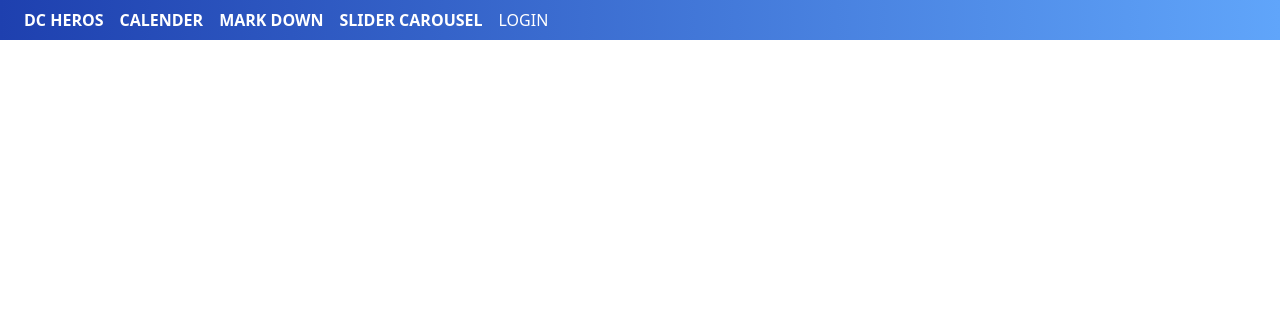
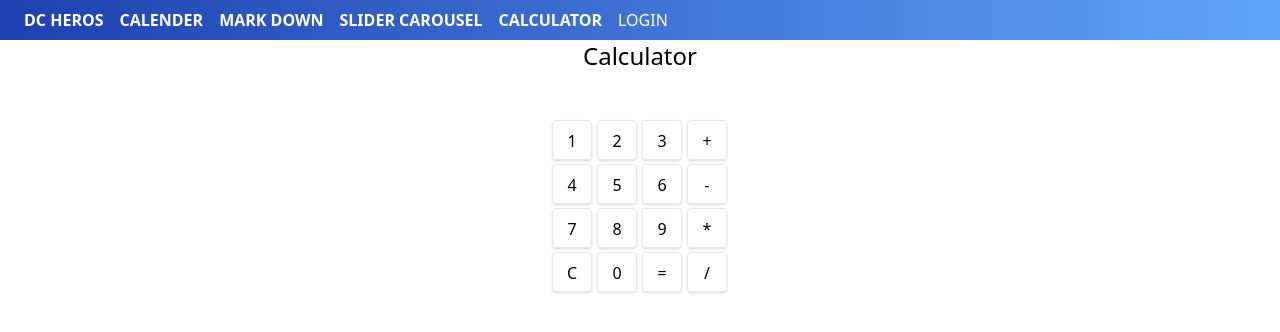
Before and after one commit to ashishakya/vue3, a Vue app: page /calculator in a window 1280 px wide. Shown: the top 332 px of the page. Built offline with nearby package versions, Linux system fonts and the light colour scheme; no server answers.

Commit message:
calculator

```diff
--- /dev/null
+++ b/src/Pages/Calculator.vue
@@ -0,0 +1,103 @@
+<template>
+  <section class="flex w-full">
+    <div class="mx-auto">
+      <h1 class="text-2xl text-center">Calculator</h1>
+      <p
+          class="text-3xl text-right mt-10 mb-2 w-44 h-15 overflow-x-scroll"
+          style="direction: rtl"
+          v-text="currentNumber"
+      />
+      <small>{{ previousNumber}} {{ selectedOperation}} {{ currentNumber }}</small>
+      <div class="grid grid-cols-4 gap-1">
+        <button @click="handleClick('1')" class="p-2 border rounded shadow w-10 h-10">1</button>
+        <button @click="handleClick('2')" class="p-2 border rounded shadow w-10 h-10">2</button>
+        <button @click="handleClick('3')" class="p-2 border rounded shadow w-10 h-10">3</button>
+        <button @click="handleClick('+')" class="p-2 border rounded shadow w-10 h-10">+</button>
+        <button @click="handleClick('4')" class="p-2 border rounded shadow w-10 h-10">4</button>
+        <button @click="handleClick('5')" class="p-2 border rounded shadow w-10 h-10">5</button>
+        <button @click="handleClick('6')" class="p-2 border rounded shadow w-10 h-10">6</button>
+        <button @click="handleClick('-')" class="p-2 border rounded shadow w-10 h-10">-</button>
+        <button @click="handleClick('7')" class="p-2 border rounded shadow w-10 h-10">7</button>
+        <button @click="handleClick('8')" class="p-2 border rounded shadow w-10 h-10">8</button>
+        <button @click="handleClick('9')" class="p-2 border rounded shadow w-10 h-10">9</button>
+        <button @click="handleClick('*')" class="p-2 border rounded shadow w-10 h-10">*</button>
+        <button @click="handleClick('C')" class="p-2 border rounded shadow h-10 w-10">C</button>
+        <button @click="handleClick('0')" class="p-2 border rounded shadow h-10 w-10">0</button>
+        <button @click="handleClick('=')" class="p-2 border rounded shadow h-10 w-10">=</button>
+        <button @click="handleClick('/')" class="p-2 border rounded shadow h-10 w-10">/</button>
+      </div>
+    </div>
+  </section>
+</template>
+<script>
+import {onBeforeUnmount, onMounted, ref} from "vue"
+
+export default {
+  setup() {
+    const operations = ["+", "-", "*", "/"];
+    const numbers = [1,2,3,4,5,6,7,8,9,0];
+    const currentNumber = ref("");
+    const previousNumber = ref("");
+    const selectedOperation = ref("");
+
+    function handleClick(value) {
+      if (value === "=" || value === "Enter") calculate();
+      else if (operations.includes(value)) applyOperation(value);
+      else if (value === "C") clear();
+      else if (numbers.includes(+value)) appendDigit(value);
+    }
+
+    function appendDigit(value) {
+      currentNumber.value += value;
+    }
+
+    function applyOperation(value) {
+      calculate()
+      previousNumber.value = currentNumber.value
+      currentNumber.value = ""
+      selectedOperation.value = value
+    }
+
+    function calculate() {
+      if (selectedOperation.value === "*") multiply()
+      else if (selectedOperation.value === "-") subtract()
+      else if (selectedOperation.value === "+") sum()
+      else if (selectedOperation.value === "/") divide()
+      previousNumber.value=""
+      selectedOperation.value=""
+    }
+
+    function clear() {
+      currentNumber.value = ""
+    }
+
+    function multiply() {
+      currentNumber.value = +previousNumber.value * +currentNumber.value
+    }
+
+    function subtract() {
+      currentNumber.value = +previousNumber.value - +currentNumber.value
+    }
+
+    function sum() {
+      currentNumber.value = (+previousNumber.value) + (+currentNumber.value)
+    }
+
+    function divide() {
+      currentNumber.value = +previousNumber.value / +currentNumber.value
+    }
+
+    const handleKeyDown = e =>handleClick(e.key)
+
+    onMounted(()=>window.addEventListener("keydown", handleKeyDown))
+
+    onBeforeUnmount(()=>window.removeEventListener("keydown", handleKeyDown))
+
+    return {currentNumber, handleClick, selectedOperation, previousNumber}
+  }
+}
+</script>
+
+<style scoped>
+
+</style>
--- a/src/components/AppHeader.vue
+++ b/src/components/AppHeader.vue
@@ -16,6 +16,7 @@ export default {
         {to:"calender", title: "CALENDER"},
         {to:"markdown", title: "MARK DOWN"},
         {to:"slider", title: "SLIDER CAROUSEL"},
+        {to:"calculator", title: "CALCULATOR"},
       ]
     }
   },
--- a/src/router.js
+++ b/src/router.js
@@ -4,6 +4,7 @@ import Calender from "./Pages/Calender";
 import Home from "./Pages/Home";
 import Markdown from "./Pages/Markdown";
 import Slider from "./Pages/Slider";
+import Calculator from "./Pages/Calculator";
 
 const routes = [
     {
@@ -31,6 +32,11 @@ const routes = [
         name: 'slider',
         component: Slider,
     },
+    {
+        path: '/calculator',
+        name: 'calculator',
+        component: Calculator,
+    },
 ];
 
 const router = createRouter({
```
